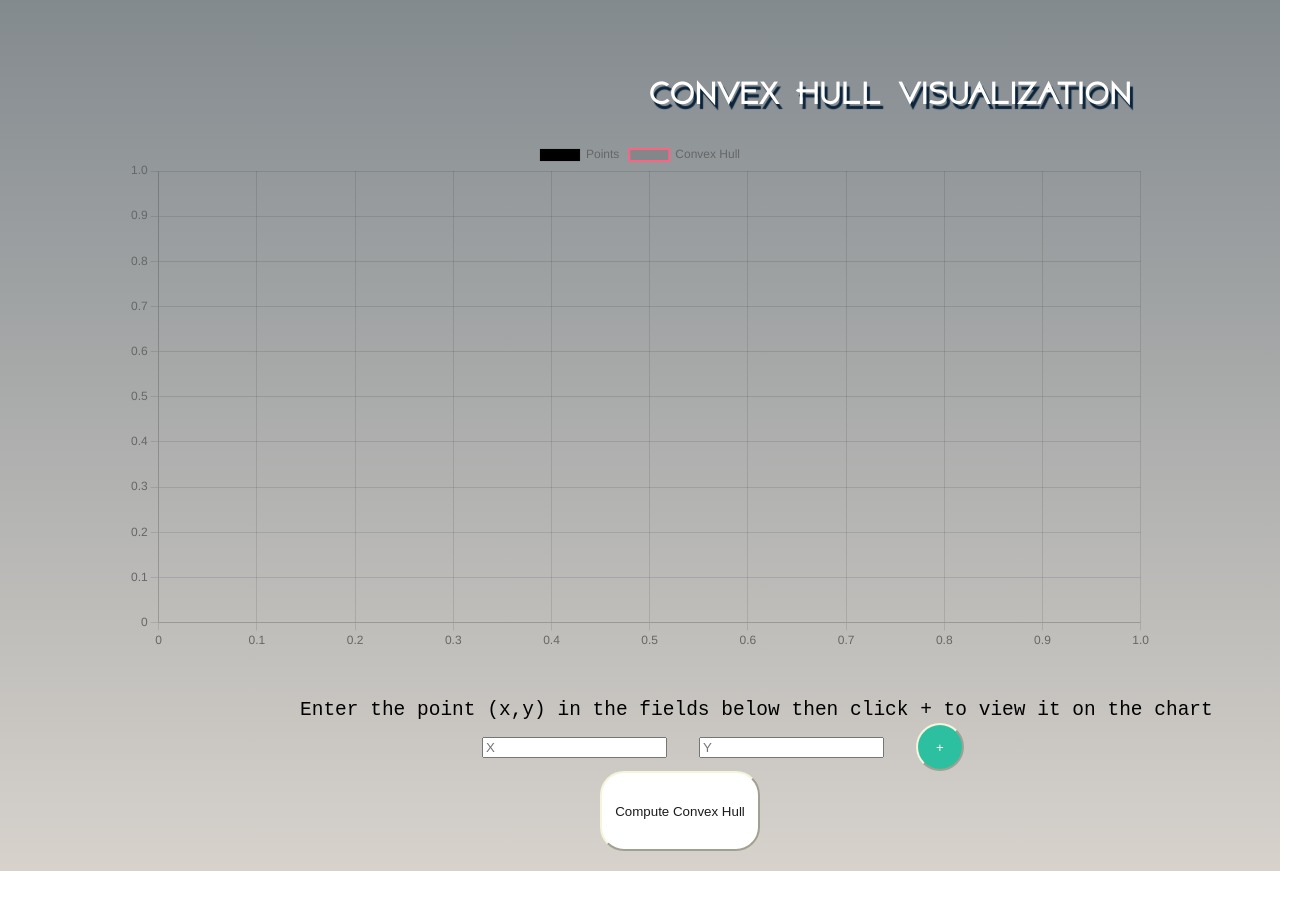
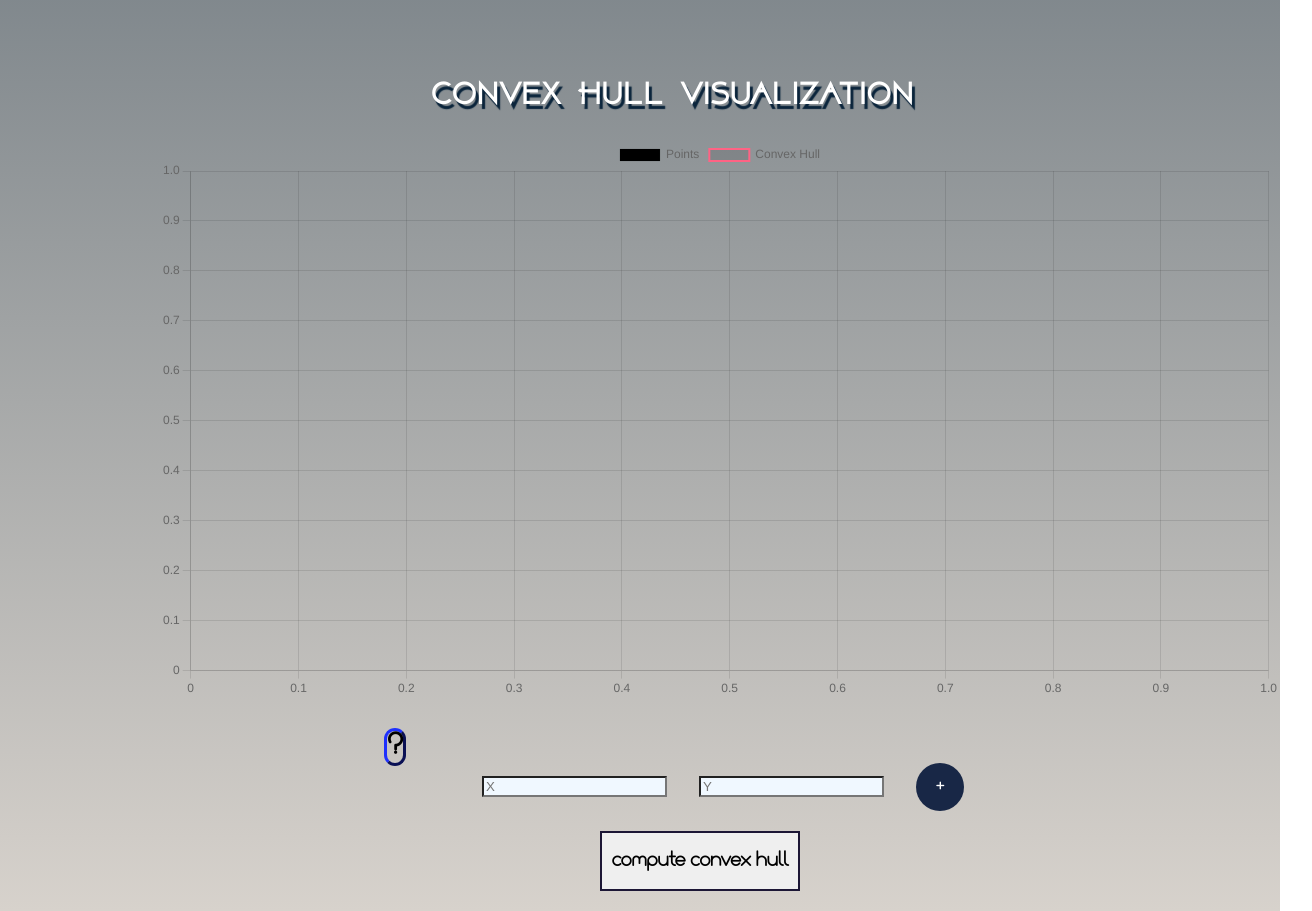
Before and after one commit to Suee18/convexHull.github.io, a React (Create React App) app: page / in a window 1280 px wide. Shown: the part 1300-2211 px from the top of the page, 1312 px wide, since content can reach past the window. Before the commit the page ends 2171 px from the top, so only its background shows below. Built offline with nearby package versions, Linux system fonts and the light colour scheme.

Commit message:
user can click :)

```diff
--- a/src/App.css
+++ b/src/App.css
@@ -7,7 +7,8 @@
   height: 10vh;
 
 }
-.scrollDown{
+.scrollDown
+{
   background-color: rgba(255, 255, 255, 0.822);
   color:rgb(59, 156, 163);
 
@@ -35,3 +36,7 @@ margin-left: 90%;
   padding: 0 10rem;
   height: 10vh;
 }
+.questionmarkContainer{
+  margin-right: 5em;
+  margin-top: 2em;
+}
--- /dev/null
+++ b/src/ToolTipLabel.css
@@ -0,0 +1,38 @@
+.tooltip-container
+ {
+    position: relative;
+    display: inline-block;
+  }
+
+  .labelExplanation {
+    cursor: pointer;
+    width: 5em;
+    font-size: 2em; /* Adjust size as needed */
+    font-weight: bold;
+     border-radius: 2em;
+    background-color: #55555500;
+    border-color: #1420a8;
+    border-style: outset;
+ }
+
+  .tooltip-text {
+    visibility: hidden;
+    width: 15em; /* Adjust width as needed */
+    background-color: #555;
+    color: #fff;
+    text-align: center;
+    border-radius: 5px;
+    padding: 5px 0;
+    position: absolute;
+    z-index: 1;
+    bottom: 125%; /* Position the tooltip above the text */
+    left: 50%;
+    margin-left: -100px; /* Use half of the width value to center the tooltip */
+    opacity: 0;
+    transition: opacity 0.3s;
+  }
+
+  .tooltip-container:hover .tooltip-text {
+    visibility: visible;
+    opacity: 1;
+  }
--- /dev/null
+++ b/src/ToolTipLabel.js
@@ -0,0 +1,17 @@
+import React from 'react';
+import './ToolTipLabel.css'; // Make sure to create this CSS file
+
+function ToolTipLabel() {
+  return (
+    <div className="tooltip-container">
+      <label className="labelExplanation">?</label>
+      <span className="tooltip-text"> Usage:
+        <br />
+        1) Enter points in form of (x,y) and press + to view them on coordinates. To update the hull, click on compute convex hull button.
+        <br />
+        2) Click on the chart coordinates to add points then click on compute convex hull button.</span>
+    </div>
+  );
+}
+
+export default ToolTipLabel;
--- a/src/covexHull_DC.js
+++ b/src/covexHull_DC.js
@@ -1,7 +1,8 @@
-import React, { useState } from 'react';
+import React, { useState, useRef } from 'react';
 import { Scatter } from 'react-chartjs-2';
 import { Chart as ChartJS, PointElement, LineElement, LinearScale, Title, Tooltip, Legend } from 'chart.js';
 import './graphStyling.css';
+import ToolTipLabel from './ToolTipLabel';
 
 ChartJS.register(PointElement, LineElement, LinearScale, Title, Tooltip, Legend);
 
@@ -66,10 +67,11 @@ function bruteForceConvexHull(points) {
 }
 
 const BruteForceConvexHull = () => {
-    const [points, setPoints] = useState([]); // Initialize with an empty array
+    const [points, setPoints] = useState([]);
     const [hull, setHull] = useState([]);
     const [x, setX] = useState('');
     const [y, setY] = useState('');
+    const chartRef = useRef(null);
 
     const handleComputeHull = () => {
         setHull(bruteForceConvexHull(points));
@@ -84,12 +86,33 @@ const BruteForceConvexHull = () => {
         }
     };
 
+    const handleChartClick = (event) => {
+        const chart = chartRef.current;
+        if (!chart) return;
+
+        const { offsetX, offsetY } = event.native;
+        console.log('Chart scales:', chart.scales);
+        const xScale = chart.scales['x'];
+        const yScale = chart.scales['y'];
+
+        if (xScale && yScale) {
+            const xValue = xScale.getValueForPixel(offsetX);
+            const yValue = yScale.getValueForPixel(offsetY);
+            console.log('xValue:', xValue, 'yValue:', yValue);
+
+            const newPoint = new Point(xValue, yValue);
+            setPoints([...points, newPoint]);
+        } else {
+            console.error('Scales not found');
+        }
+    };
+
     const data = {
         datasets: [
             {
                 label: 'Points',
                 data: points.map(p => ({ x: p.x, y: p.y })),
-                backgroundColor: 'rgba(0,0,0)',
+                backgroundColor: 'rgba(0,0,0,1)',
             },
             {
                 label: 'Convex Hull',
@@ -102,23 +125,40 @@ const BruteForceConvexHull = () => {
         ]
     };
 
+    const options = {
+        responsive: true,
+        onClick: handleChartClick,
+        scales: {
+            x: {
+                type: 'linear',
+                position: 'bottom',
+            },
+            y: {
+                type: 'linear',
+                position: 'left',
+            }
+        }
+    };
+
     return (
-        <div>
-            <h2 className='title'>Convex Hull Visualization </h2>
+        <div >
+            <h2 className='title'>Convex Hull Visualization</h2>
             <div className="chart-container">
-                <Scatter data={data} options={{ responsive: true }} />
-
+                <Scatter ref={chartRef} data={data} options={options} />
             </div>
-            <label className='labelExplanation'>Enter the point (x,y) in the fields below then click + to view it on the chart</label>
-
+            <div className='questionmarkContainer'>
+                <ToolTipLabel />
+            </div>
             <div className='inputFields'>
-                <input className='inputPoint'
+                <input
+                    className='inputPoint'
                     type="number"
                     placeholder="X"
                     value={x}
                     onChange={(e) => setX(e.target.value)}
                 />
-                <input className='inputPoint'
+                <input
+                    className='inputPoint'
                     type="number"
                     placeholder="Y"
                     value={y}
@@ -126,7 +166,9 @@ const BruteForceConvexHull = () => {
                 />
                 <button className='btnAddPoint' onClick={handleAddPoint}>+</button>
             </div>
-            <button className='btnCompute' onClick={handleComputeHull}>Compute Convex Hull</button>
+            <button className='btnCompute' onClick={handleComputeHull}>
+                <p>compute convex hull</p>
+            </button>
         </div>
     );
 };
--- a/src/graphStyling.css
+++ b/src/graphStyling.css
@@ -1,64 +1,179 @@
 .chart-container {
-    width: 80vw;
+    width: 90vw;
     height: 70vh;
-    margin: auto;
+    margin-left: 10em;
 }
 
 .title {
     font-size: 2em;
     margin-top: 5rem;
-    margin-left: 500px;
+    margin-left: 2em;
 
 }
 
-.labelExplanation {
-    font-family: monospace;
+.labelExplanation
+{
+font-family: infoFont;
+  cursor:help;
     font-size: 1.5em;
     margin-top: 5rem;
-    margin-left: 300px;
+    margin-left: 12em;
 
 }
 
-.btnCompute {
-    margin-left: 2rem;
-    color: rgb(27, 27, 27);
-    background-color: #ffffff;
-    border-color: beige;
-    border-radius: 1.5rem;
-    margin-left: 600px;
-    margin-bottom: 20px;
-    width: 10rem;
-    height: 5rem;
-    cursor: pointer;
-
-}
-
-.btnCompute:hover {
-    background-color: #ff5b5b;
-}
-
-.btnAddPoint {
+.btnAddPoint
+{
     width: 3rem;
     height: 3rem;
     margin-left: 2rem;
     border-radius: 2rem;
     color: white;
-    background-color: #2dc0a0;
+    background-color: #182746;
     border-color: beige;
     cursor: pointer;
+    font-weight: bold;
+}
 
+.btnAddPoint:hover {
+    background-color: #1f1d3a;
+}
+
+.inputPoint
+{
+    /* margin-top: 1rem; */
+    margin-left: 2rem;
+    background-color: aliceblue;
+}
+
+.inputFields
+{
+    margin-left: 450px;
 
 }
 
-.btnAddPoint:hover {
-    background-color: #197a65;
+/* .aboveAllPage2{
+    display: flex;
+    flex-direction: column;
+    justify-content:center;
+} */
+
+/********************compute button*****************************/
+
+button {
+    margin: 0;
+    padding: 0;
+    border: none;
+    outline: none;
+    color: inherit;
+    width: 200px;
+    height: 60px;
+    cursor: pointer;
+    font-size: 16px;
+    position: relative;
+    margin-bottom: 20px;
+    font-family: infoFont;
+
 }
 
-.inputPoint {
-    margin-top: 1rem;
-    margin-left: 2rem;
+.btnCompute
+{
+    border: 2px solid rgb(28, 22, 53);
+    animation: 0.5s collision ease-in;
+    overflow: hidden;
+    transition: 0.3s 0.1s;
+    margin-left:600px;
 }
 
-.inputFields {
-    margin-left: 450px;
+.btnCompute:active
+{
+    transform: translateX(100px);
+    background: rgba(255, 255, 255, 0.5);
 }
+
+.btnCompute p
+{
+
+    position: relative;
+    color: black;
+    font-weight: 700;
+    font-size: 1.2rem;
+    z-index: 5;
+    transition: 1s ease-in-out;
+}
+
+.btnCompute:hover p {
+    color: #fff;
+    font-size: 10px;
+
+}
+
+.btnCompute:before,
+.btnCompute:after {
+    content: "";
+    position: absolute;
+    top: 50%;
+    left: 50%;
+    transform: translate(-50%, -50%);
+    height: 20px;
+    width: 20px;
+    border-radius: 50%;
+    background-color: rgb(33, 34, 75);
+}
+
+.btnCompute:hover:before {
+    animation: collisionLeft 1s both;
+    animation-direction: alternate;
+}
+
+.btnCompute:hover:after {
+    animation: collisionRight 1s both;
+    animation-direction: alternate;
+}
+
+.btnCompute:before {
+    left: -30%;
+}
+
+.btnCompute:after {
+    left: 125%;
+}
+
+@keyframes collisionLeft {
+    0% {
+        left: -30%;
+        width: 20px;
+        height: 20px;
+    }
+
+    50% {
+        left: 50%;
+        width: 40px;
+        height: 40px;
+    }
+
+    100% {
+        left: 50%;
+        width: 300px;
+        height: 300px;
+    }
+}
+
+@keyframes collisionRight {
+    0% {
+        left: 125%;
+        width: 20px;
+        height: 20px;
+    }
+
+    50% {
+        left: 50%;
+        width: 40px;
+        height: 40px;
+    }
+
+    100% {
+        left: 50%;
+        width: 300px;
+        height: 300px;
+    }
+}
```
